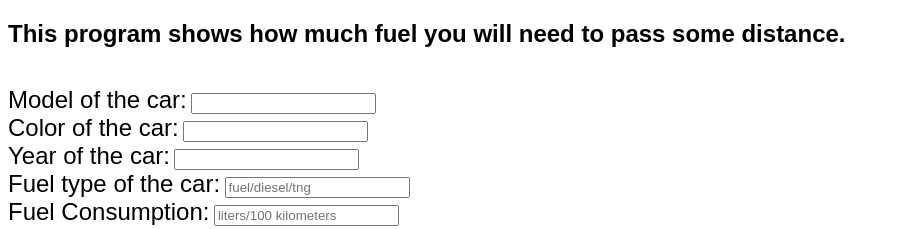
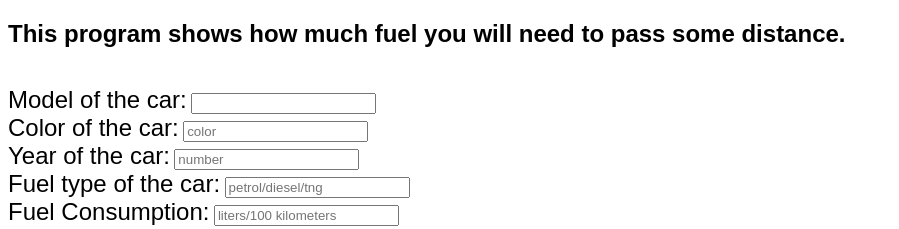
Before and after one commit to nTodorovski/Basic-Javascript, a plain HTML site: page Homework_Lecture07/Fuel Calculator/index.html in a window 1280 px wide. Shown: the top 229 px of the page, without its empty margins (0-899 px from the left). Drawn offline with Linux system fonts and the light colour scheme.

Commit message:
Update index.html

```diff
--- a/Homework_Lecture07/Fuel Calculator/index.html
+++ b/Homework_Lecture07/Fuel Calculator/index.html
@@ -21,13 +21,13 @@
     <input type="text" id="1">
     <br>
     <label for="2">Color of the car:</label>
-    <input type="text" id="2">
+    <input type="text" id="2" placeholder="color">
     <br>
     <label for="3">Year of the car:</label>
-    <input type="text" id="3">
+    <input type="text" id="3" placeholder="number">
     <br>
     <label for="4">Fuel type of the car:</label>
-    <input type="text" id="4" placeholder="fuel/diesel/tng">
+    <input type="text" id="4" placeholder="petrol/diesel/tng">
     <br>
     <label for="5">Fuel Consumption:</label>
     <input type="text" id="5" placeholder="liters/100 kilometers">
```
